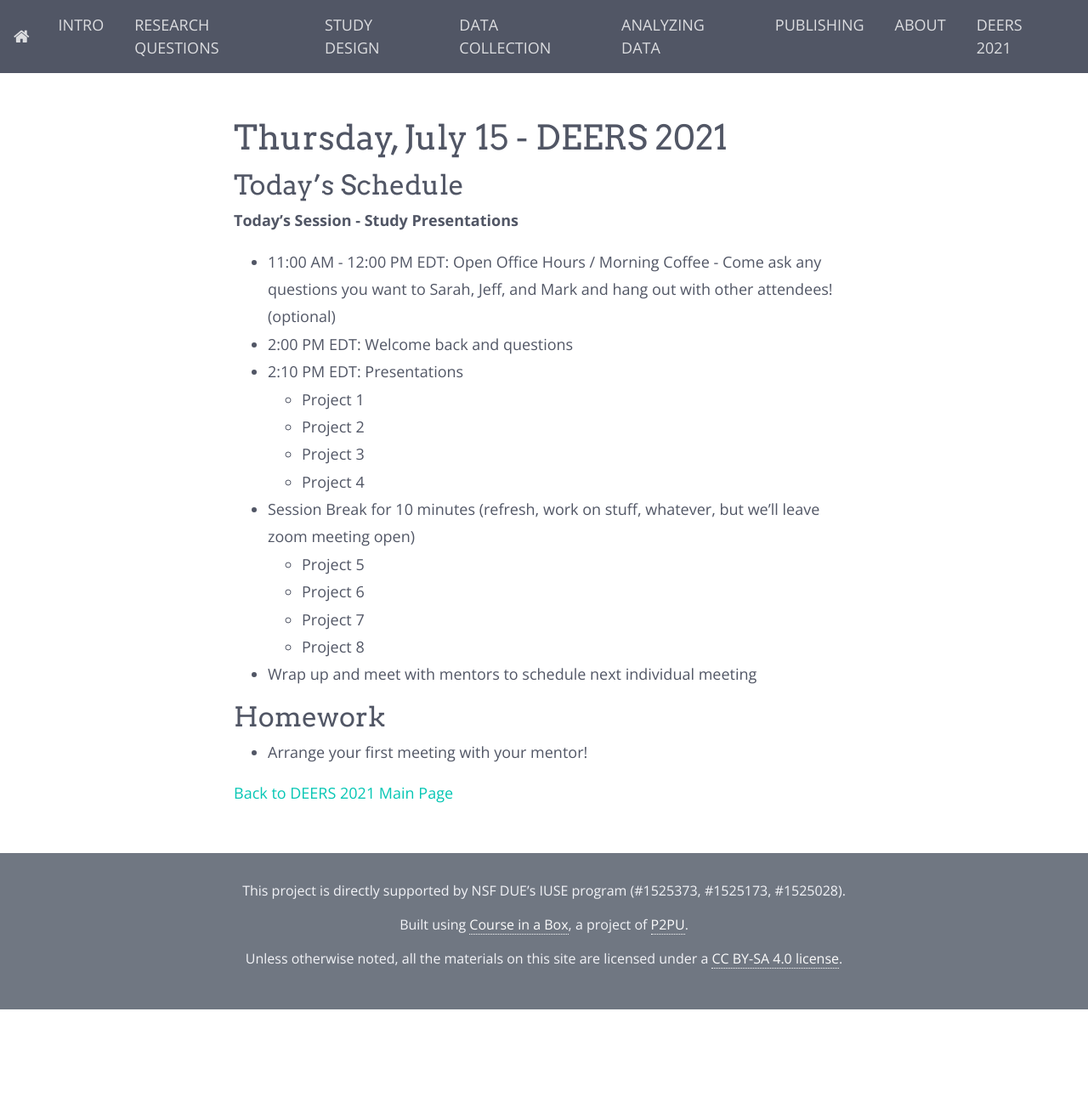
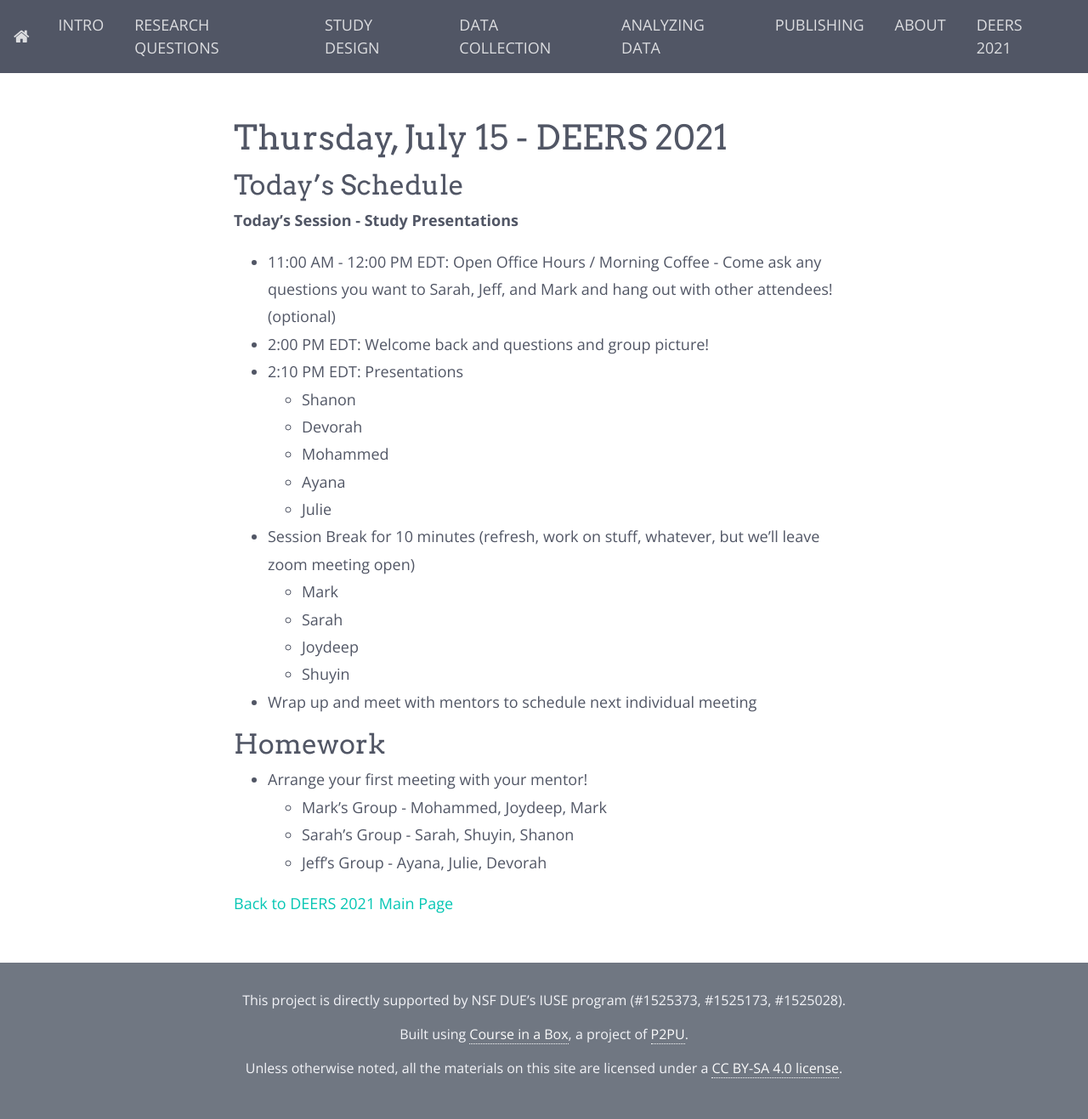
Before and after one commit to marksherriff/deers, a Jekyll site: the page built from deers2021-thursday.md, in a window 1280 px wide. Shown: the whole page at 85% size. Built offline with Jekyll 4.4.1, drawn with Linux system fonts in a browser that asks for light colours; nearby versions of some CDN libraries; before the commit the page ends 1188 px from its top, so only the background shows below that.

Commit message:
presentations

```diff
--- a/deers2021-thursday.md
+++ b/deers2021-thursday.md
@@ -10,21 +10,25 @@ title: Thursday, July 15 - DEERS 2021
 __Today's Session - Study Presentations__
 
 * 11:00 AM - 12:00 PM EDT: Open Office Hours / Morning Coffee - Come ask any questions you want to Sarah, Jeff, and Mark and hang out with other attendees!  (optional)
-* 2:00 PM EDT: Welcome back and questions
+* 2:00 PM EDT: Welcome back and questions and group picture!
 * 2:10 PM EDT: Presentations
-    * Project 1
-    * Project 2
-    * Project 3
-    * Project 4
+    * Shanon
+    * Devorah
+    * Mohammed
+    * Ayana
+    * Julie
 * Session Break for 10 minutes (refresh, work on stuff, whatever, but we’ll leave zoom meeting open)
-    * Project 5
-    * Project 6
-    * Project 7
-    * Project 8
+    * Mark
+    * Sarah
+    * Joydeep
+    * Shuyin
 * Wrap up and meet with mentors to schedule next individual meeting
 
 ## Homework
 
 * Arrange your first meeting with your mentor!
+    * Mark's Group - Mohammed, Joydeep, Mark
+    * Sarah's Group - Sarah, Shuyin, Shanon
+    * Jeff's Group - Ayana, Julie, Devorah
 
 [Back to DEERS 2021 Main Page](/deers2021)
```
